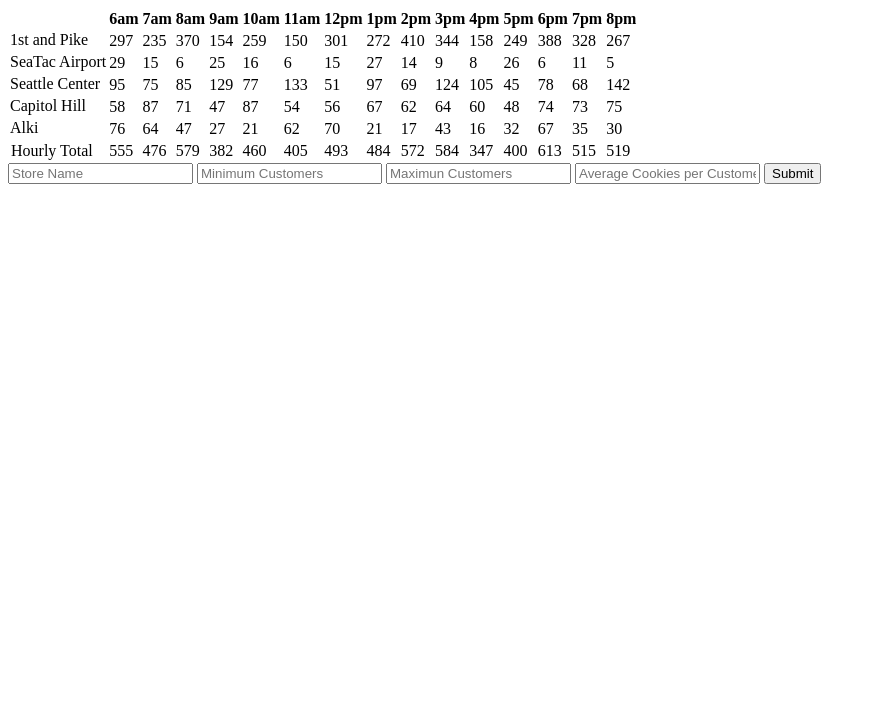
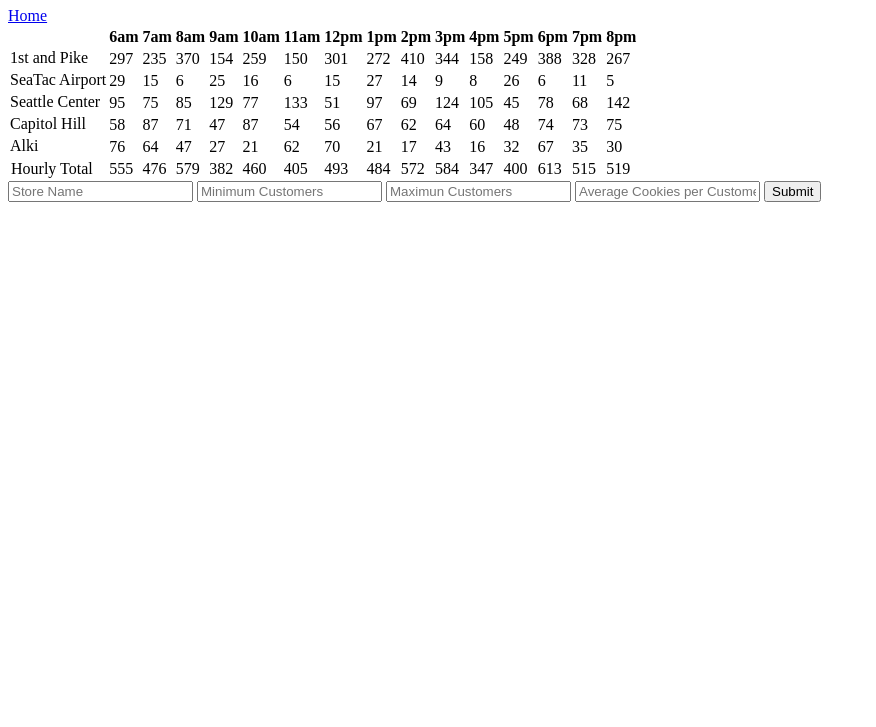
Before and after one commit to Rachnicrice/salmon-cookies, a plain HTML site: page pages/sales.html in a window 1280 px wide. Shown: the part 73-800 px from the top of the page, without its empty margins (0-876 px from the left). Drawn offline with Linux system fonts and the light colour scheme.

Commit message:
Added nav back into HTML and took zombie code out of app.js

```diff
--- a/js/app.js
+++ b/js/app.js
@@ -4,7 +4,6 @@ var storeHours = ['6am ', '7am ', '8am ', '9am ', '10am ', '11am ', '12pm ', '1p
 
 Store.cookieStores = [];
 
-var newStores = [];
 var form = document.getElementById('store_form');
 
 function Store (name, minCust, maxCust, avgCookie) {
@@ -50,25 +49,6 @@ Store.prototype.render = function () {
   }
 };
 
-// var newRender = function () {
-
-//   for (var q = 0; q < newStores.length; q++) {
-//     var addedStore = document.createElement('tr');
-//     addedStore.textContent = newStores[q].storeName;
-//     body.appendChild(addedStore);
-//     newStores[q].randCust();
-//     newStores[q].simSales();
-//     addedStore.id = newStores[q].storeName;
-
-//     var addedRow  = document.getElementById(newStores[q].storeName);
-//     for (var r = 0; r < storeHours.length; r++) {
-//       var addedCookies = document.createElement('td');
-//       addedCookies.textContent = newStores[q].cookieSales[r];
-//       addedRow.appendChild(addedCookies);
-//     }
-//   }
-// };
-
 new Store('1st and Pike', 23, 65, 6.3);
 new Store('SeaTac Airport', 3, 24, 1.2);
 new Store('Seattle Center', 11, 38, 3.7);
@@ -91,18 +71,6 @@ var createHeader = function () {
     head.appendChild(whatHour);
   }
 };
-
-// var createFooterTotals = function (hour) {
-//   var add = 0;
-//   var newAdd = 0;
-//   var sum = 0;
-//   for (var m = 0; m < Store.cookieStores.length; m++){
-//     add += Store.cookieStores[m].cookieSales[hour];
-//     newAdd += newStores[m].cookieSales[hour];
-//     sum = add + newAdd;
-//   }
-//   return sum;
-// };
 
 var createFooterTotals = function (hour) {
   var sum = 0;
--- a/pages/sales.html
+++ b/pages/sales.html
@@ -6,6 +6,9 @@
   <body>
     <head>
       <h1>Salmon Cookie Sales</h1>
+      <nav>
+        <a href="../index.html">Home</a>
+      </nav>
     </head>
     <Section>
       <table>
```
